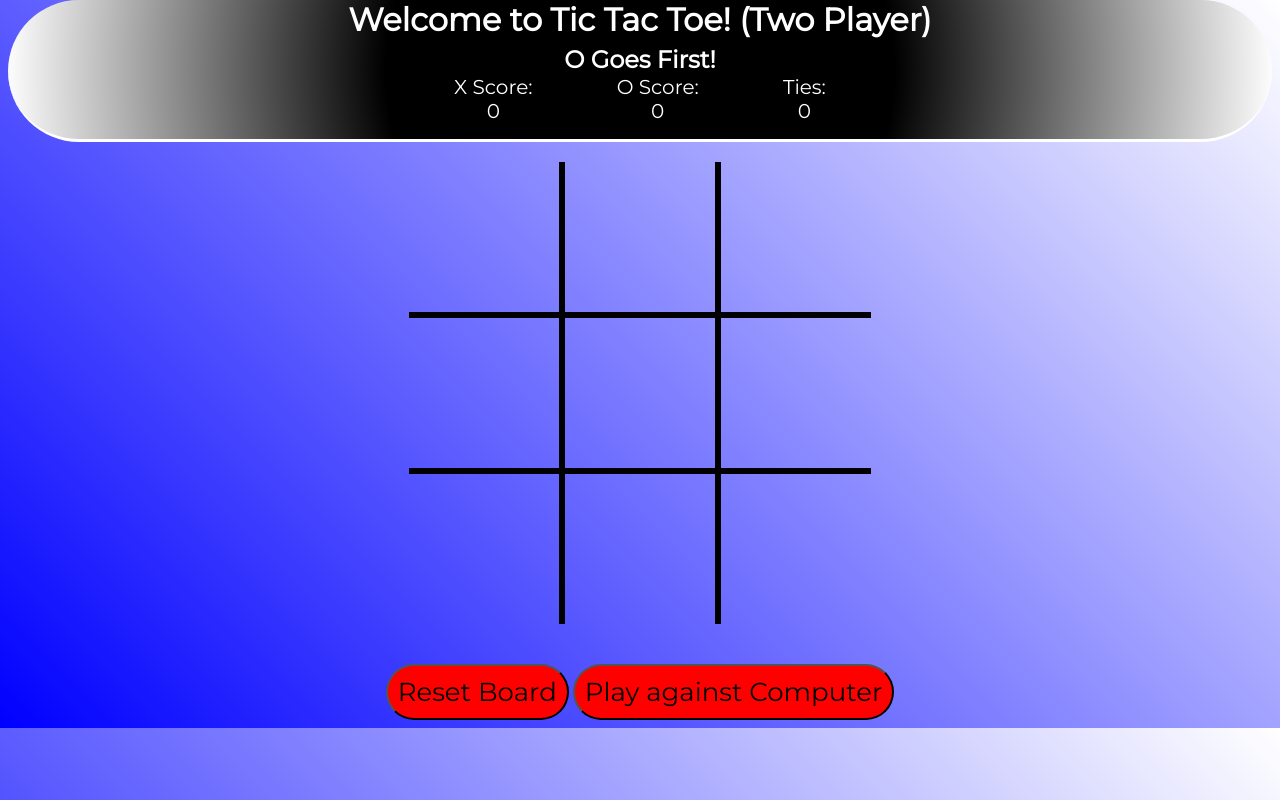
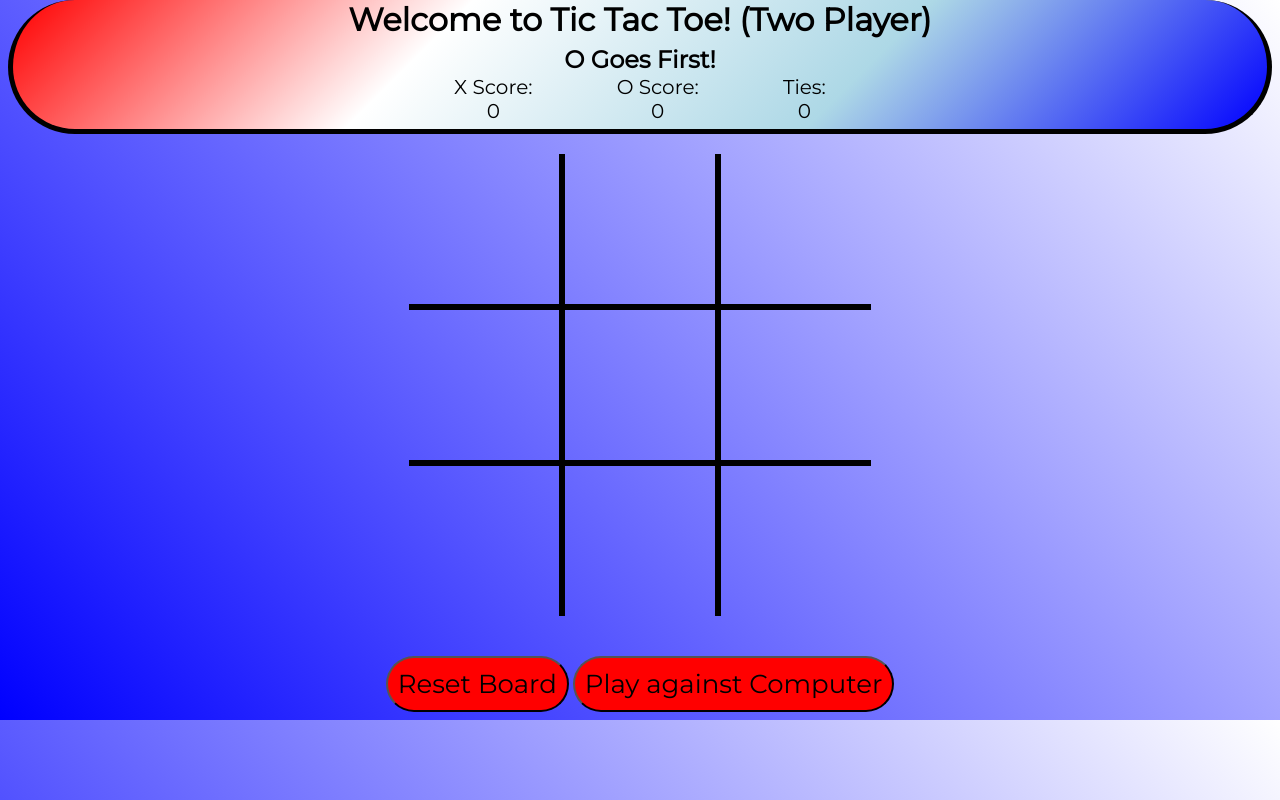
Before and after one commit to Spencer-Lewis/TicTacToe, a plain HTML site: page index.html in a window 1280 px wide. Drawn offline with nearby package versions, Linux system fonts and the light colour scheme.

Commit message:
Refined CSS Styling

```diff
--- a/css/style.css
+++ b/css/style.css
@@ -60,6 +60,7 @@
 #tieScore {
   text-align: center;
 }
+
 .x {
   background: url("http://lettersandnumbers.org/freealphabetletters/red/alphabet_letter_x.jpg");
   background-size: cover;
@@ -79,13 +80,18 @@ button {
 header {
   text-align: center;
   font-family: 'Montserrat', sans-serif;
-  background: radial-gradient(circle, black 40%, transparent 100%), white;
+  /*background: radial-gradient(circle, black 40%, transparent 100%), white;*/
+  background: -webkit-linear-gradient(315deg, blue, lightblue, white, red);
+  background: -o-linear-gradient(315deg, blue, lightblue, white, red);
+  background: -moz-linear-gradient(315deg, blue, lightblue, white, red);
+  background: linear-gradient(315deg, blue, lightblue, white, red);
   border-radius: 500px;
-  border-bottom: 3px solid white;
-  color: white;
+  border-bottom: 5px solid black;
+  border-right: 5px solid black;
+  border-left: 5px solid black;
+  color: black;
   margin-top: -10px;
 }
-
 header h1 {
   font-weight: bold;
   text-size: 30px;
@@ -111,6 +117,6 @@ ul {
 li {
   display: inline-table;
   text-align: justify;
-  margin: 0 40px 0 40px;
+  margin: 0 40px -10px 40px;
   font-size: 20px;
 }
```
